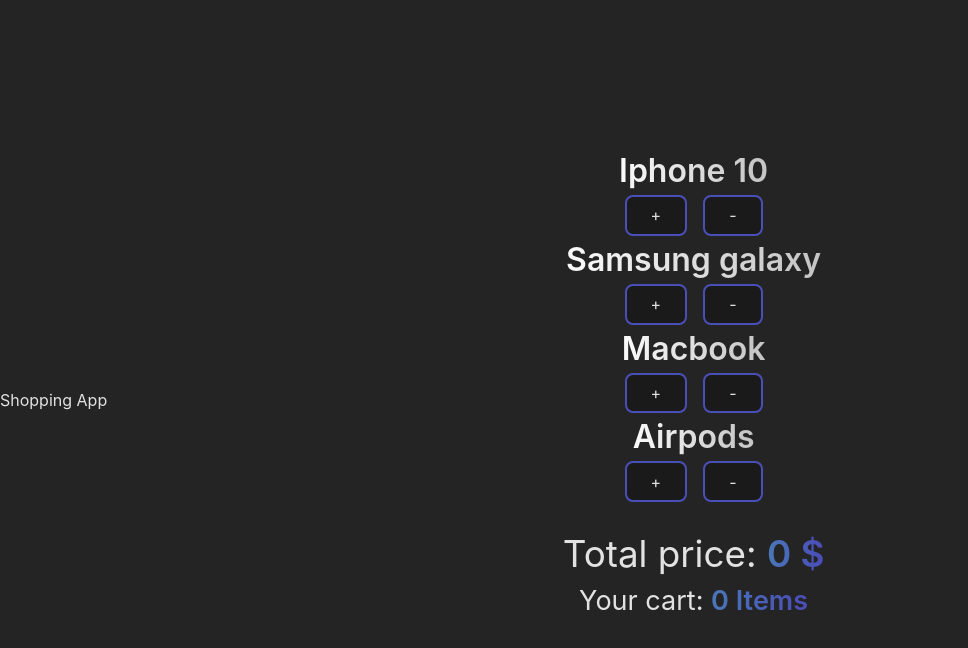
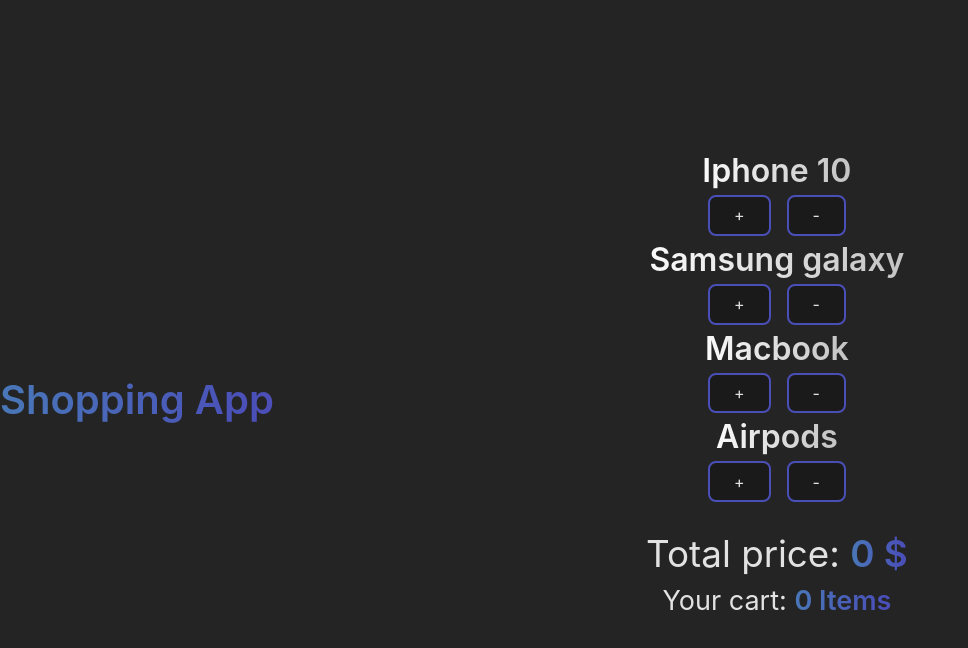
Before and after one commit to MaciejBascik/CartApp, a React (Vite) app: page / in a window 1280 px wide. Shown: the top 648 px of the page, without its empty margins (0-968 px from the left). Built offline with nearby package versions, Linux system fonts and the light colour scheme.

Commit message:
Update App.jsx

```diff
--- a/src/App.jsx
+++ b/src/App.jsx
@@ -5,7 +5,7 @@
   return (
     <div className="font-[Inter,_system-ui,_Avenir,_Helvetica,_Arial,_sans-serif] text-[rgba(255,_255,_255,_0.87)] bg-[#242424] ">
       <div className="m-0 flex place-items-center min-w-[320px] min-h-screen">
-        <h1>Shopping App</h1>
+        <h1 className="text-[2.5em] animate-text bg-gradient-to-r from-[#497BB8] via-[#4A4FB8] to-[#7749B8] bg-clip-text text-transparent font-semibold">Shopping App</h1>
       <Products />
       </div>
     </div>
```
